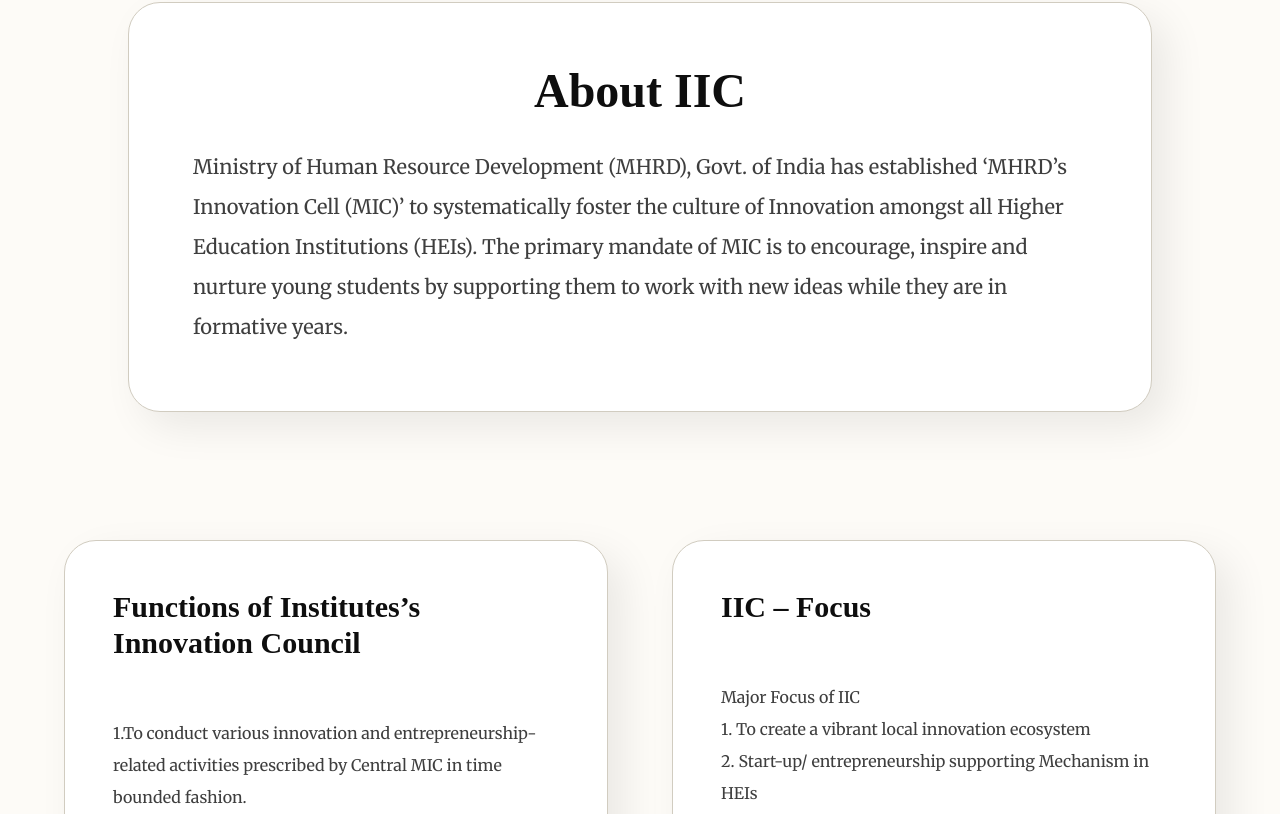
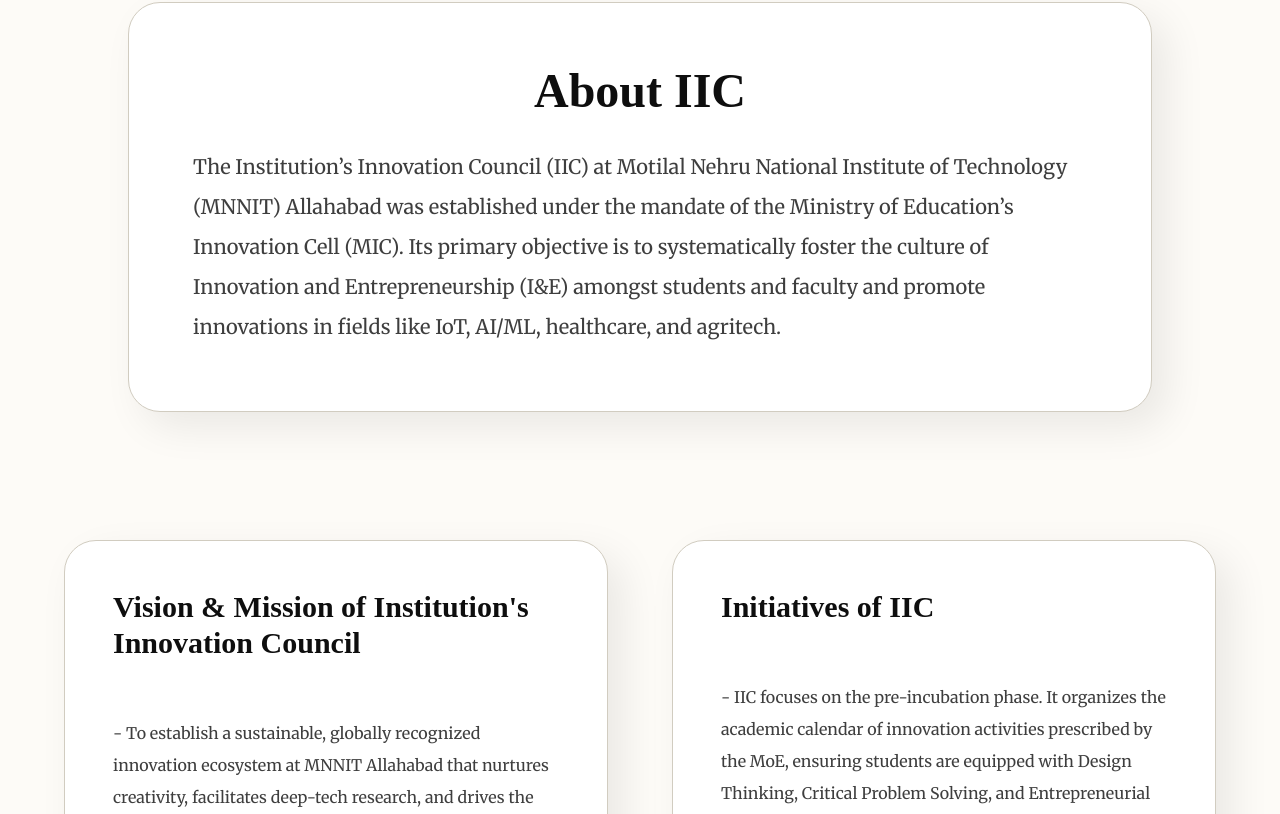
Before and after one commit to Ayush25shrivastava/IIC_Website, a React (Vite) app in the folder frontend/: page / in a window 1280 px wide. Shown: the part 926-1740 px from the top of the page. Built offline with nearby package versions, Linux system fonts and the light colour scheme; a web font is replaced by a local one.

Commit message:
updated the about section of iic landing page

```diff
--- a/frontend/src/pages/GlobalLandingPage.jsx
+++ b/frontend/src/pages/GlobalLandingPage.jsx
@@ -76,7 +76,7 @@
           >
             <h2 className="text-4xl md:text-5xl font-playfair font-black mb-8 text-center text-[#0E0E0E]">About IIC</h2>
             <p className="text-[#0E0E0E]/80 leading-loose text-lg md:text-xl text-center md:text-left">
-              Ministry of Human Resource Development (MHRD), Govt. of India has established ‘MHRD’s Innovation Cell (MIC)’ to systematically foster the culture of Innovation amongst all Higher Education Institutions (HEIs). The primary mandate of MIC is to encourage, inspire and nurture young students by supporting them to work with new ideas while they are in formative years.
+              ​The Institution’s Innovation Council (IIC) at Motilal Nehru National Institute of Technology (MNNIT) Allahabad was established under the mandate of the Ministry of Education’s Innovation Cell (MIC). Its primary objective is to systematically foster the culture of Innovation and Entrepreneurship (I&E) amongst students and faculty and promote innovations in fields like IoT, AI/ML, healthcare, and agritech.
             </p>
           </motion.div>
         </div>
@@ -86,22 +86,20 @@
       <section className="px-6 pb-32">
         <div className="max-w-6xl mx-auto grid md:grid-cols-2 gap-12 md:gap-16">
 
-          <GlassCard title="Functions of Institutes’s Innovation Council" content={`
-1.To conduct various innovation and entrepreneurship-related activities prescribed by Central MIC in time bounded fashion.
-2. Identify and reward innovations and share success stories.
-3.Organize periodic workshops/ seminars/ interactions with entrepreneurs, investors, professionals and create a mentor pool for student innovators.
-4.Network with peers and national entrepreneurship development organizations.
-5. Create an Institution’s Innovation portal to highlight innovative projects carried out by institution’s faculty and students.
-6. Organize Hackathons, idea competition, mini-challenges etc with the involvement of industries.
+          <GlassCard title="Vision & Mission of Institution's Innovation Council" content={`
+- To establish a sustainable, globally recognized innovation ecosystem at MNNIT Allahabad that nurtures creativity, facilitates deep-tech research, and drives the development of indigenous technologies and successful startups.
+- To Cultivate: Foster a pervasive culture of innovation through structured ideation workshops, design challenges, and hackathons in alignment with the National Innovation and Startup Policy (NISP).
+- To Incubate: Provide state-of-the-art infrastructure, mentorship, and administrative support to early-stage startups.
+- To Accelerate: Facilitate the commercialization of Intellectual Property (IP) and technology transfer by connecting innovators with angel investors, venture capitalists, and government grants.
+
           `} />
 
-          <GlassCard title="IIC – Focus" content={`
-Major Focus of IIC
-1. To create a vibrant local innovation ecosystem
-2. Start-up/ entrepreneurship supporting Mechanism in HEIs
-3. Prepare institute for Atal Ranking of Institutions on Innovation Achievements Framework (ARRIA)
-4.Establish Function Ecosystem for Scouting Ideas and Pre-incubation of Ideas
-5. Develop better Cognitive Ability amongst Technology Students
+          <GlassCard title="Initiatives of IIC" content={`
+- IIC focuses on the pre-incubation phase. It organizes the academic calendar of innovation activities prescribed by the MoE, ensuring students are equipped with Design Thinking, Critical Problem Solving, and Entrepreneurial skills.
+
+​Flagship Initiatives:
+- Udbhav (Annual Entrepreneurship & Financial Literacy Summit) is MNNIT’s premier event designed to bridge the gap between technical education and business acumen
+- Startup Sangam (The Startup Conclave) is an exclusive platform aimed at fostering Industry-Academia collaboration. It brings together investors, industry leaders, and budding entrepreneurs to explore funding opportunities, strategic partnerships, and market access for incubated startups.
           `} />
 
         </div>
@@ -115,13 +113,13 @@
             image={tedx}
             title="TEDx MNNIT"
             description="Experience world-class speakers and ideas worth spreading."
-            link="#"
+            link="https://www.ted.com/tedx/events/63792"
           />
 
           <EventCard
             image={udbhav}
             title="Udbhav"
-            description="The flagship tech-management-cultural festival of the Institute."
+            description="The flagship entrepreneurship and financial literacy summit of the Institute."
             link="/udbhav"
           />
 
@@ -129,7 +127,7 @@
             image={renaissance}
             title="Renaissance"
             description="The annual entrepreneurship summit fostering business acumen."
-            link="#"
+            link="https://ecell-mnnit.vercel.app/"
           />
 
         </div>
```
